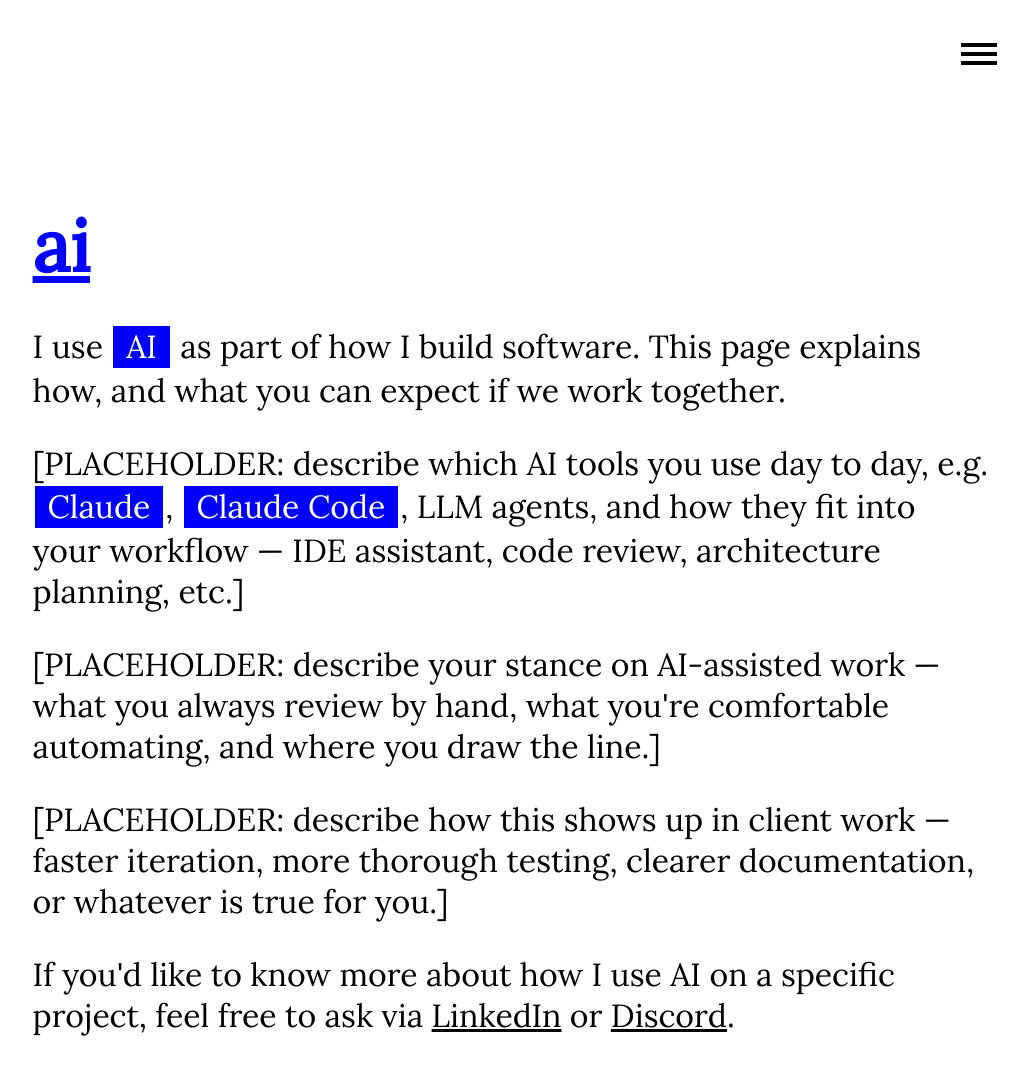
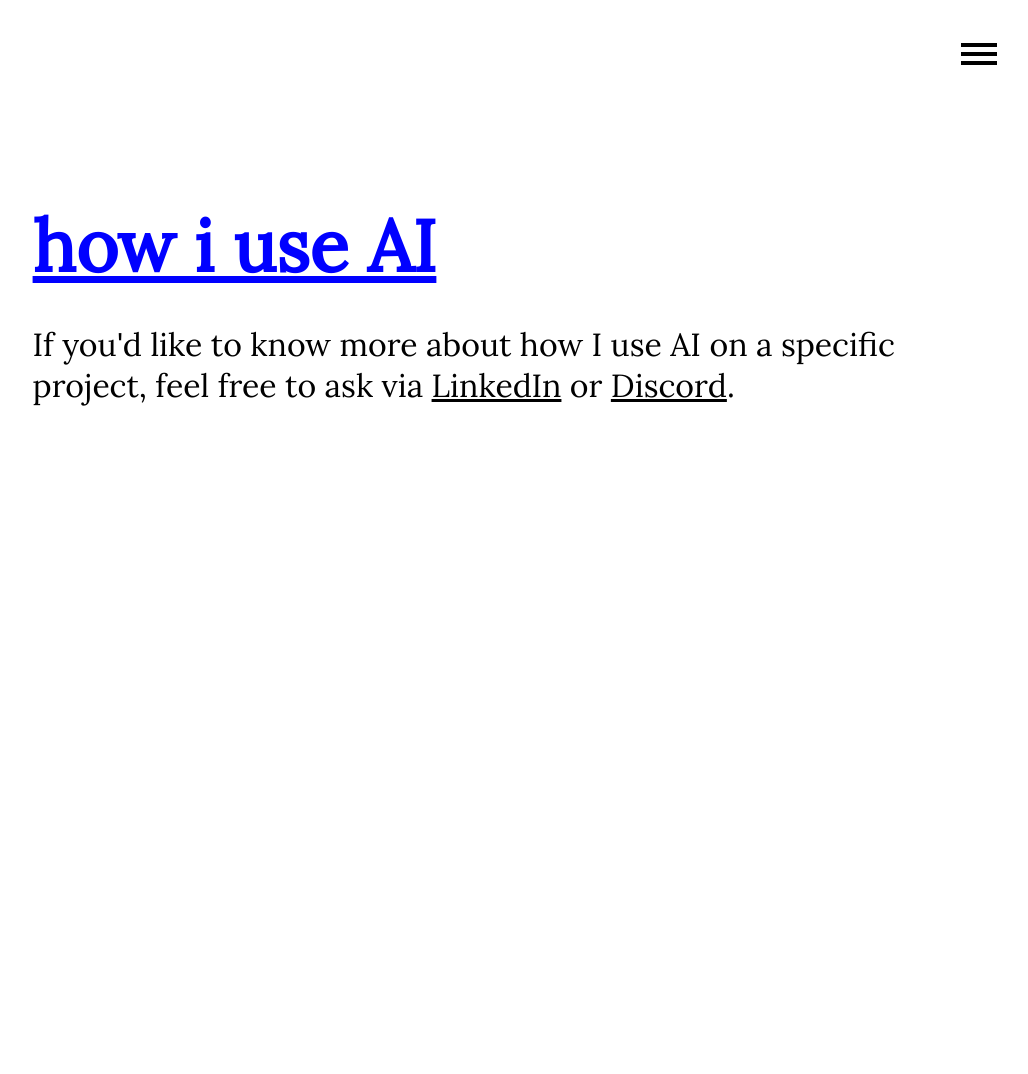
Before and after one commit to dana-gill/dana-gill.github.io, a website: page ai.html in a window 1280 px wide. Shown: the top 1074 px of the page, without its empty margins (129-1157 px from the left). After the commit the page ends 800 px from the top, so only its background shows below. Drawn offline with Linux system fonts and the light colour scheme.

Commit message:
docs(ai): draft

```diff
--- a/ai.html
+++ b/ai.html
@@ -36,26 +36,7 @@
       </ul>
     </nav>
     <div class="section" id="ai">
-      <h1>ai</h1>
-      <p class="section">
-        I use <span class="highlight">AI</span> as part of how I build software. This page explains
-how, and what you can expect if we work together.
-      </p>
-      <p class="section">
-        [PLACEHOLDER: describe which AI tools you use day to day, e.g.
-<span class="highlight">Claude</span>, <span class="highlight">Claude Code</span>, LLM agents, and how they fit into your
-workflow — IDE assistant, code review, architecture planning, etc.]
-      </p>
-      <p class="section">
-        [PLACEHOLDER: describe your stance on AI-assisted work — what you
-always review by hand, what you're comfortable automating, and
-where you draw the line.]
-      </p>
-      <p class="section">
-        [PLACEHOLDER: describe how this shows up in client work — faster
-iteration, more thorough testing, clearer documentation, or
-whatever is true for you.]
-      </p>
+      <h1>how i use AI</h1>
       <p class="section">
         If you'd like to know more about how I use AI on a specific
 project, feel free to ask via <a class="link" href="https://www.linkedin.com/in/--dana-lee/">LinkedIn</a>
```
Also changed, not shown: md-html/AI.html (+1 -20 lines), md/AI.md (+6 -15 lines).
